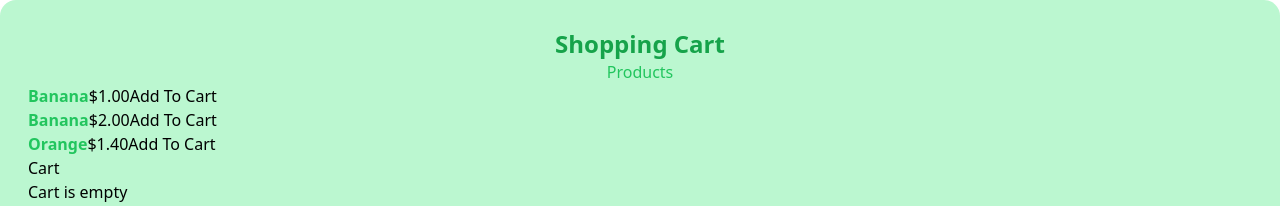
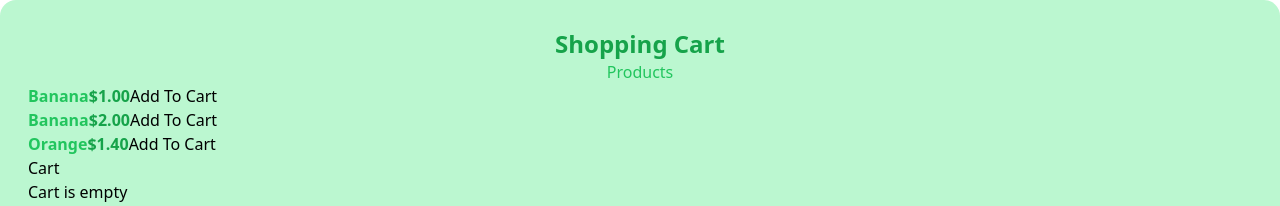
Before and after one commit to nietiene/React-Projects, a React (Vite) app: page / in a window 1280 px wide. Shown: the top 206 px of the page. Built offline with nearby package versions, Linux system fonts and the light colour scheme.

Commit message:
React js project with styling

```diff
--- a/src/Shopping-Cart/Shopping.jsx
+++ b/src/Shopping-Cart/Shopping.jsx
@@ -40,7 +40,7 @@ function Shopping (){
                    <div key={products.id}
                    className="flex flex-cols-2 sm:flex-cols-3 md:flex-cols-5">
                       <p className="font-bold text-green-500">{products.name}</p>
-                      <p>${products.price.toFixed(2)}</p>
+                      <p className="font-bold text-green-600">${products.price.toFixed(2)}</p>
                       <button onClick={() => addToCart(products)}>
                         Add To Cart
                       </button>
```
